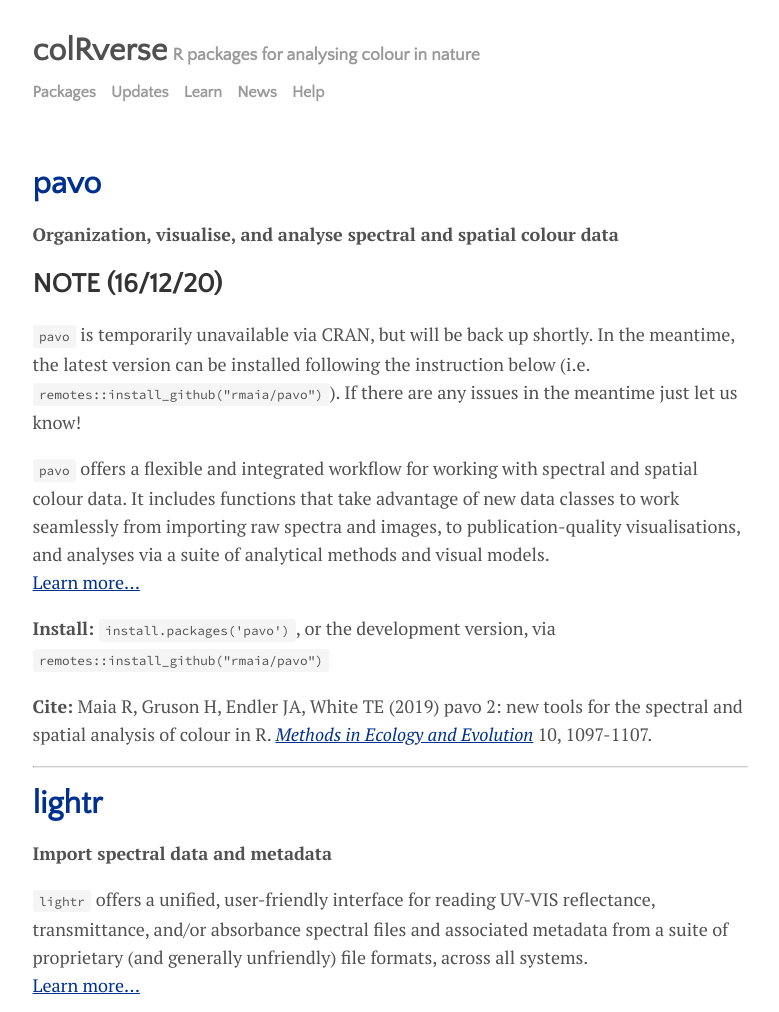
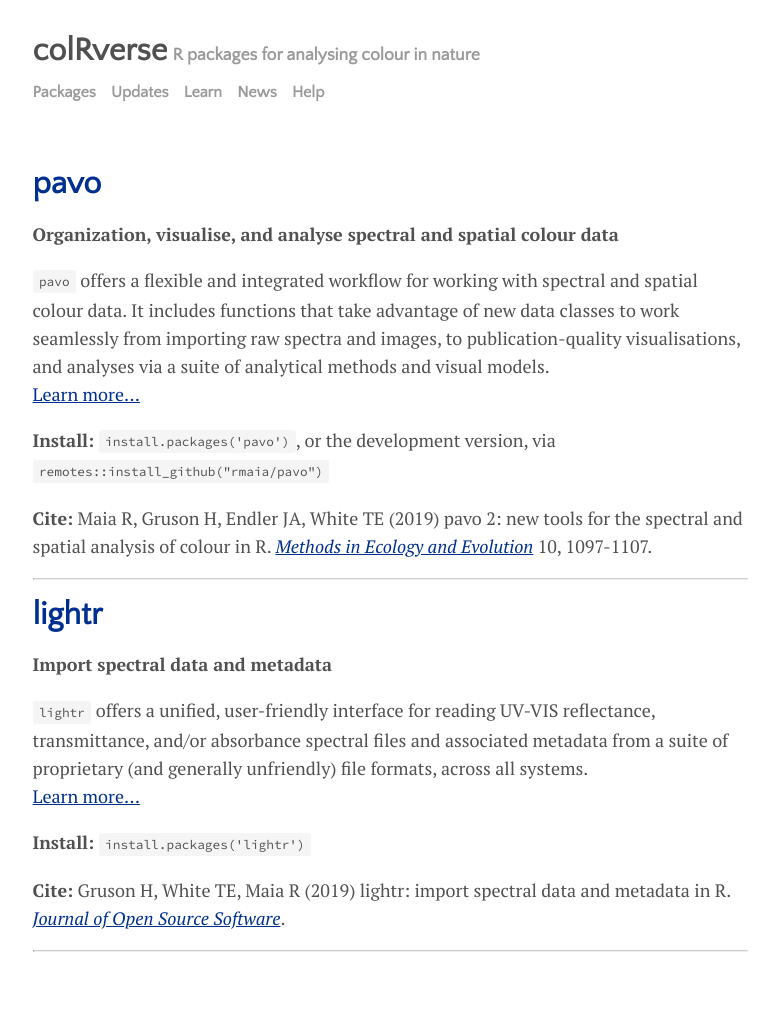
Before and after one commit to colRverse/colRverse, a Jekyll site: the page built from menu/packages.md, in a window 1280 px wide, cut to the strip 0-1012 px from the top of the page. Shown: the whole strip, without its empty margins (250-1029 px from the left). Built offline with Jekyll 4.4.1, drawn with Linux system fonts in a browser that asks for light colours.

Commit message:
Remove note

```diff
--- a/menu/packages.md
+++ b/menu/packages.md
@@ -5,10 +5,6 @@ title: Packages
 
 # [pavo](http://pavo.colrverse.com)
 **Organization, visualise, and analyse spectral and spatial colour data**
-
-## NOTE (16/12/20)
-
-`pavo` is temporarily unavailable via CRAN, but will be back up shortly. In the meantime, the latest version can be installed following the instruction below (i.e. `remotes::install_github("rmaia/pavo")`). If there are any issues in the meantime just let us know!
 
 `pavo` offers a flexible and integrated workflow for working with spectral and spatial colour data. It includes functions that take advantage of new data classes to work seamlessly from importing raw spectra and images, to publication-quality visualisations, and analyses via a suite of analytical methods and visual models.
 [Learn more...](http://pavo.colrverse.com)
```
